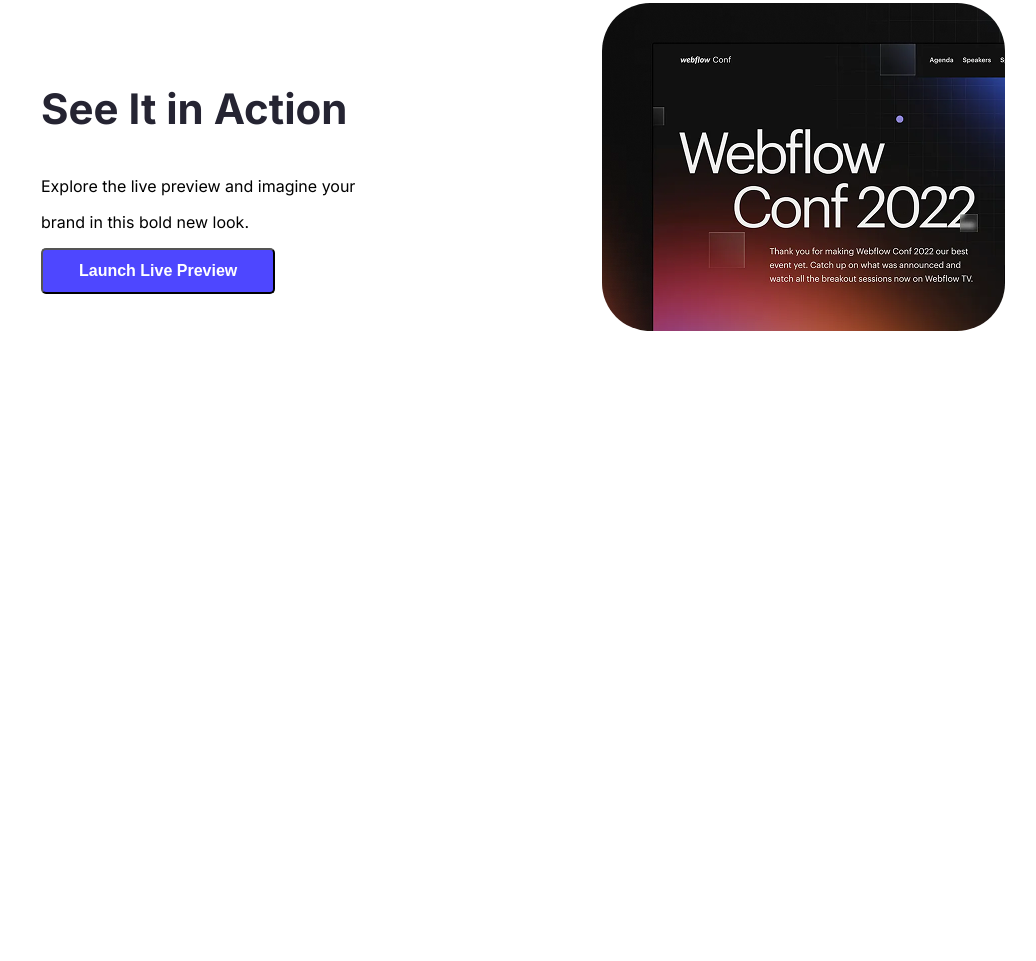
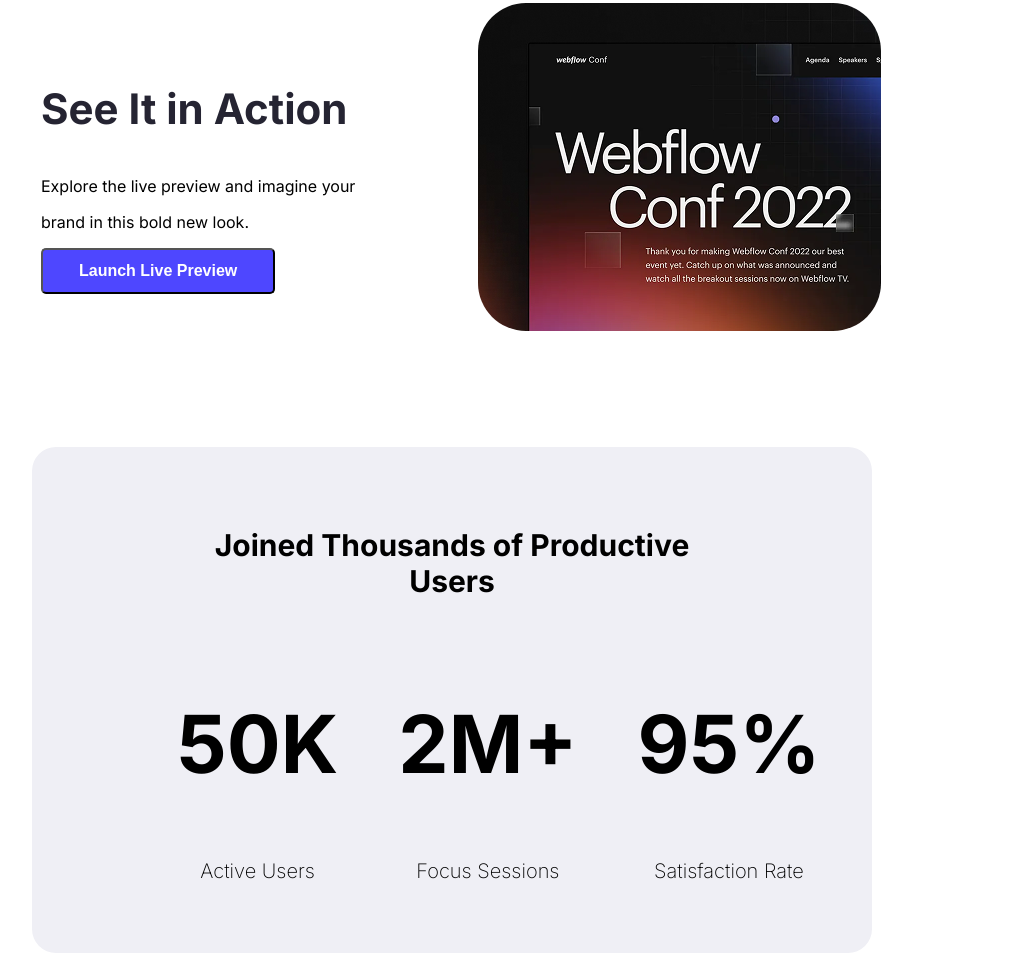
Before and after one commit to TanimMAnto/B12-assainment-1, a plain HTML site: page index.html in a window 1280 px wide. Shown: the part 834-1795 px from the top of the page, without its empty margins (117-1153 px from the left). Before the commit the page ends 1281 px from the top, so only its background shows below. Drawn offline with Linux system fonts and the light colour scheme.

Commit message:
Added file-4

```diff
--- a/image/style/color.css
+++ b/image/style/color.css
@@ -59,8 +59,11 @@
 
 
 /* Main style section-1 */
+main{
+  max-width: 1140px;
+}
 
-section{
+.Action{
   margin: 116px 150px;
   display: flex;
   align-items: center;
@@ -84,8 +87,41 @@
 
 .main-h2{
   font-size: 24px;
-  color: #666;
+  color: #757575;
 }
 .img-1{
   border-radius: 48px;
 }
+
+/* Main style section-2 */
+
+.product{
+  background-color: #efeff5;
+  margin-left: 141px;
+  margin-right: 159px;
+  margin-top: 116px;
+  padding: 50px 145px;
+  text-align: center;
+  border-radius: 24px;
+}
+
+.product-detail{
+  display: flex;
+  justify-content: space-around;
+  gap: 60px;
+}
+
+.item-title{
+  font-size: 80px;
+  font-weight: bold;
+}
+
+.description{
+  font-size: 20px;
+  font-weight: 200;
+}
+
+.head-title{
+  font-size: 30px;
+  font-weight: bold;
+}
--- a/index.html
+++ b/index.html
@@ -33,8 +33,8 @@
 
 
     <main>
-        <!-- section-1 -->
-         <section>
+        <!-- section-1 start -->
+         <section class="Action">
             <div class="main-content">
                 <h3 class="main-h3">See It in Action</h3>
                 <p class="main-2">Explore the live preview and imagine your</p>
@@ -43,6 +43,28 @@
             </div>
             <img class="img-1" src="image/Assets/wc-mini.png" alt="">
          </section>
+        <!-- section-1 end  -->
+
+        <!-- Section-2 start -->
+         <section class="product">
+            <h3 class="head-title">Joined Thousands of Productive Users</h3>
+            <div class="product-detail">
+                <div class="product-item">
+                    <h1 class="item-title">50K</h2>
+                    <p class="description">Active Users</p>
+                </div>
+                <div class="product-item">
+                    <h1 class="item-title">2M+</h2>
+                    <p class="description">Focus Sessions</p>
+                </div>
+                <div class="product-item">
+                    <h1 class="item-title">95%</h2>
+                    <p class="description">Satisfaction Rate</p>
+                </div>
+            </div>
+
+         </section>
+        <!-- Section-2 end -->
     </main>
 
 
```
